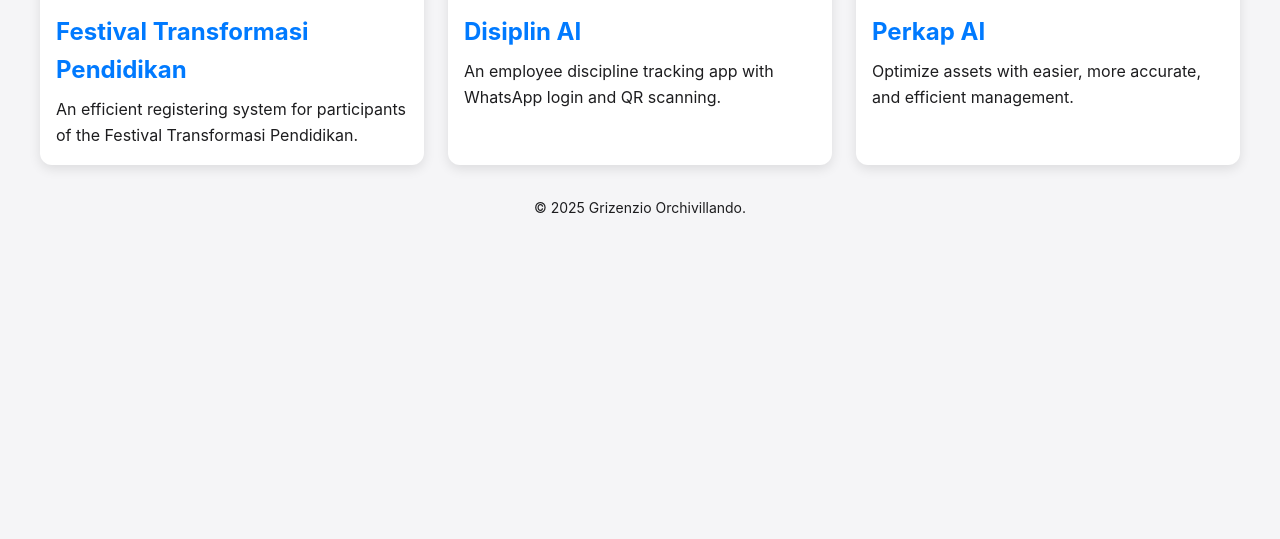
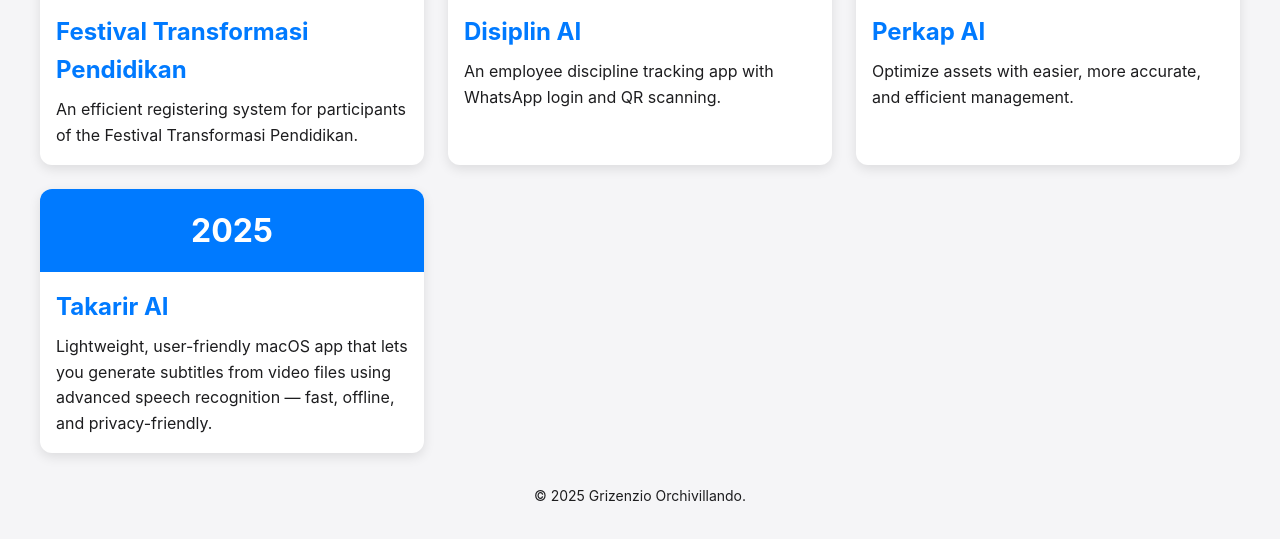
Before and after one commit to orchivillando/orchivillando.github.io, a plain HTML site: page index.html in a window 1280 px wide. Shown: the part 521-1060 px from the top of the page. Before the commit the page ends 800 px from the top, so only its background shows below. Drawn offline with Linux system fonts and the light colour scheme.

Commit message:
Update index.html

```diff
--- a/index.html
+++ b/index.html
@@ -135,6 +135,19 @@
                 </div>
             </div>
             <!-- Add more projects here -->
+
+                <!-- Project 4 -->
+            <div class="project-card">
+                <div class="project-image" style="background-color: var(--accent-color); color: white; text-align: center; padding: 1rem;">
+                    <h3 style="margin: 0; font-size: 2rem;">2025</h3>
+                </div>
+                <div class="project-content">
+                    <h3>Takarir AI</h3>
+                    <p>Lightweight, user-friendly macOS app that lets you generate subtitles from video files using advanced speech recognition — fast, offline, and privacy-friendly. </p>
+                </div>
+            </div>
+            <!-- Add more projects here -->
+
         </div>
         </section>
     </main>
```
